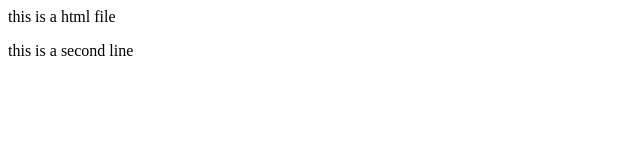
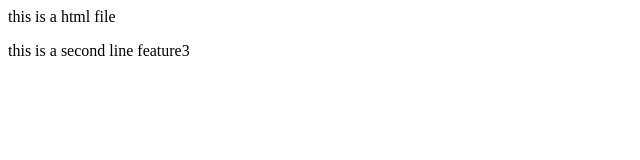
Before and after one commit to govindagangrade16/Localrepo, a plain HTML site: page index.html in a window 1280 px wide. Shown: the full height of the page, 0-640 px from the left. Drawn offline with Linux system fonts and the light colour scheme.

Commit message:
add feature3

```diff
--- a/index.html
+++ b/index.html
@@ -1,2 +1,2 @@
 <p>this is a html file</p>
-<p>this is a second line</p>
+<p>this is a second line feature3</p>
```
